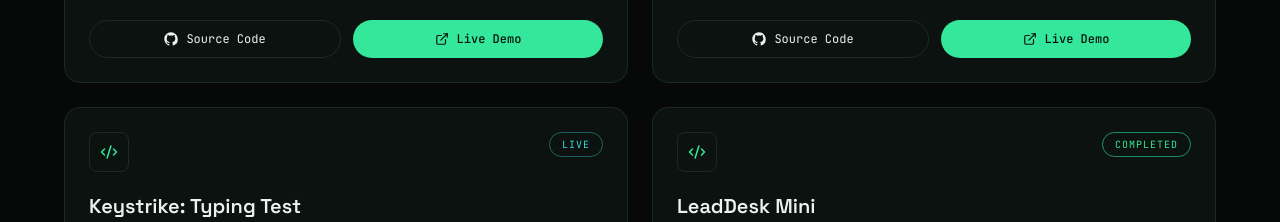
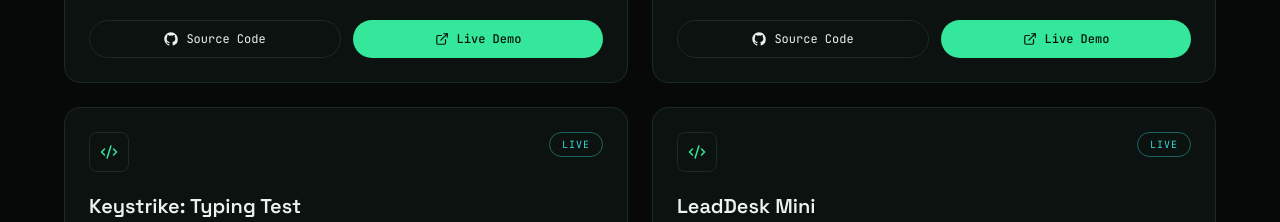
Before and after one commit to chauhanmdsaeem/saeem-portfolio, a React (Vite) app: page / in a window 1280 px wide. Shown: the part 3020-3242 px from the top of the page. Built offline with nearby package versions, Linux system fonts and the light colour scheme.

Commit message:
fix: Update LeadDesk Mini status to Live

```diff
--- a/src/data/profile.js
+++ b/src/data/profile.js
@@ -98,7 +98,7 @@ export const profile = {
     {
       name: "LeadDesk Mini",
       year: "2026",
-      status: "Completed",
+      status: "Live",
       description:
         "A lightweight lead-capture platform with a public form and an authenticated admin dashboard. Built with raw SQL, JWT auth, and no frontend framework.",
       tech: ["FastAPI", "Python", "PostgreSQL", "JavaScript", "Tailwind"],
```
